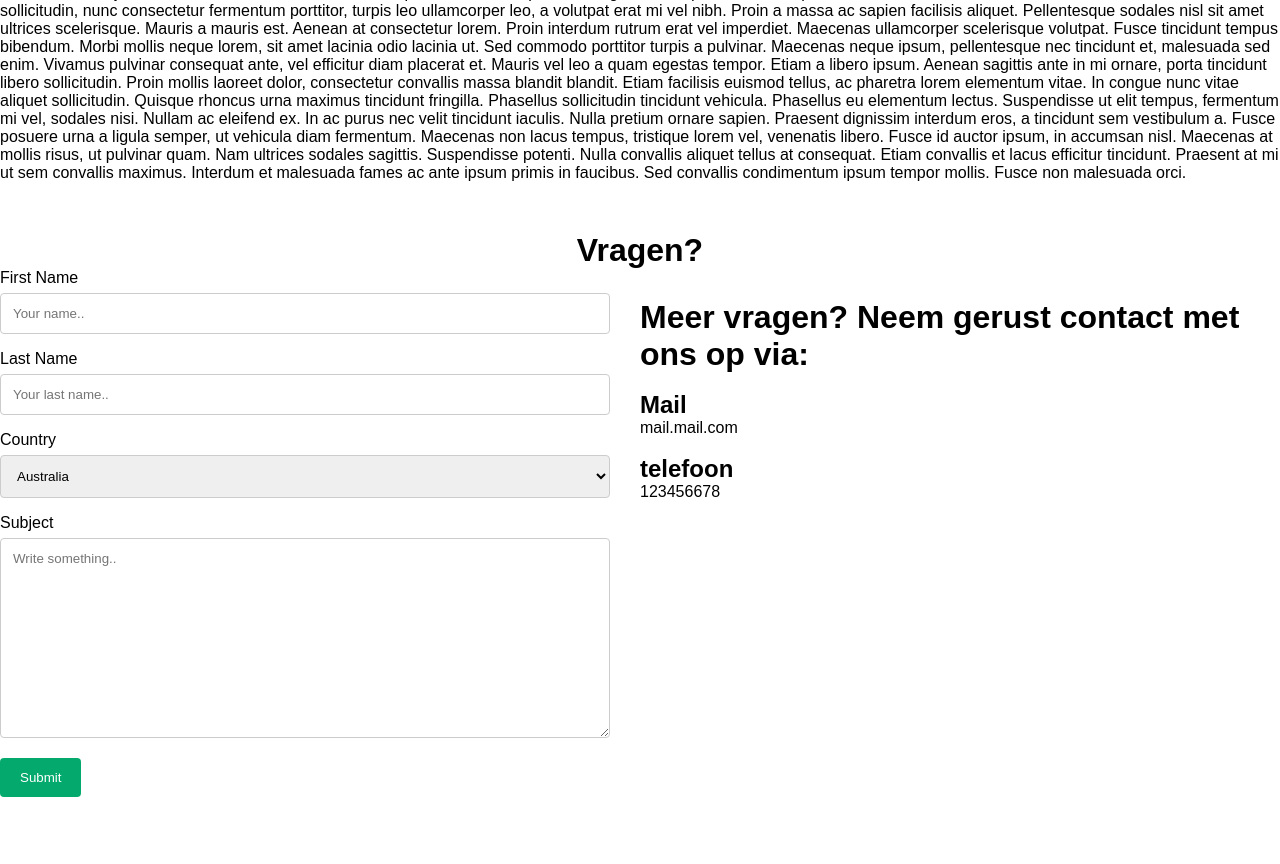
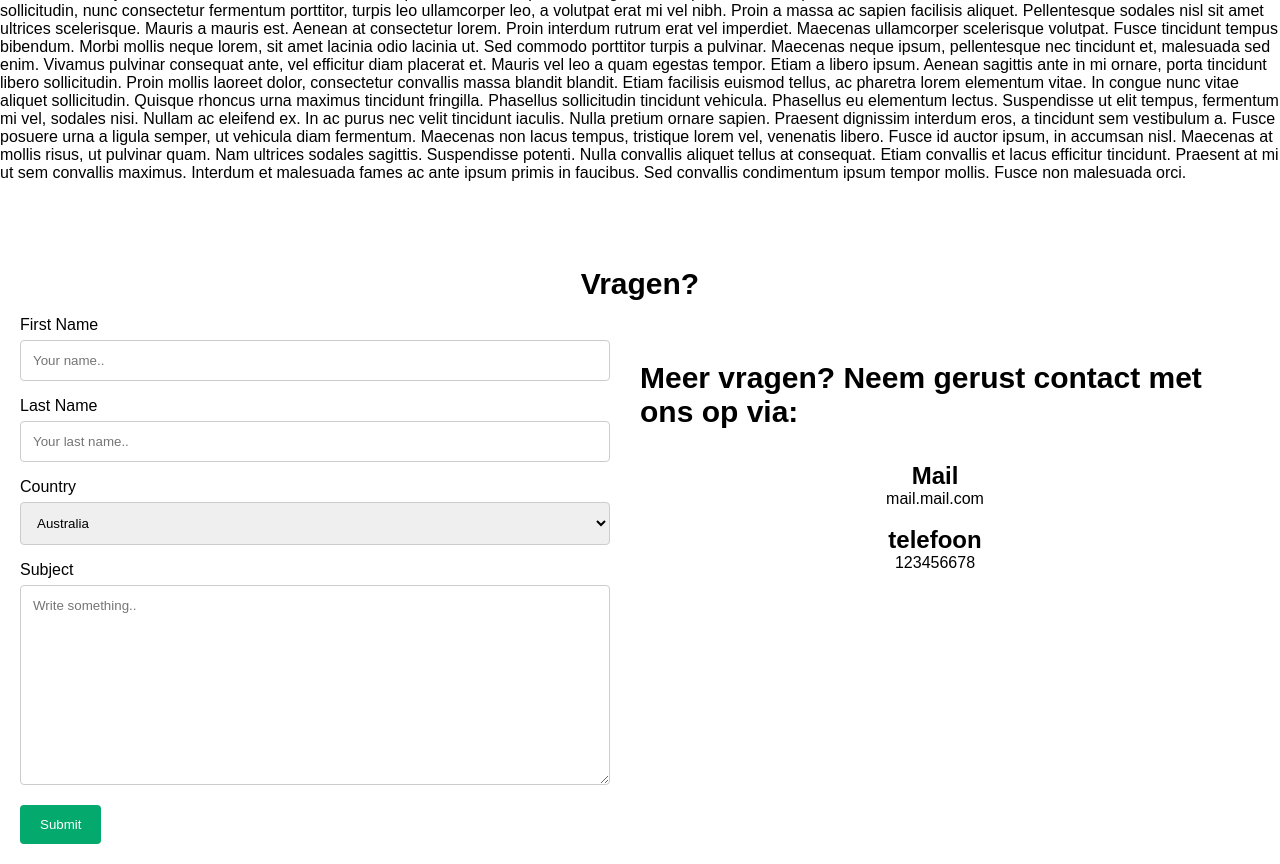
Before and after one commit to AidenRaaphorst/web-development-p4, a PHP site: page / in a window 1280 px wide. Shown: the part 3748-4612 px from the top of the page. Before the commit the page ends 4545 px from the top, so only its background shows below. Run offline with PHP 8.4, Linux system fonts and the light colour scheme.

Commit message:
css changes

```diff
--- a/css/nav-foot.css
+++ b/css/nav-foot.css
@@ -1,5 +1,6 @@
 footer {
     margin-top: 50px;
+    padding: 20px;
     display: flex;
     flex-direction: column;
 }
@@ -23,8 +24,19 @@ footer {
 }
 
 footer h1 {
+    font-size: 30px;
     margin-left: auto;
     margin-right: auto;
+    margin-top: 15px;
+    margin-bottom: 15px;
+}
+
+#footerright h2 {
+    text-align: center;
+}
+
+#footerright p {
+    text-align: center;
 }
 
 
@@ -75,8 +87,11 @@ input[type=submit]:hover {
     position: fixed;
     top: 0;
     width: 100%;
-    height: 100px;
+    height: 150px;
     transition: top 0.3s;
+    background-image: url("../img/bergen.jpg");
+    background-size: 100% 100%;
+    background-repeat: no-repeat;
 }
 
 .navbutton {
@@ -86,6 +101,8 @@ input[type=submit]:hover {
     text-decoration: none;
     font-size: 25px;
     border-radius: 10px;
+    background-image: url("../img/Gray-Transparent-Background-1-1170x878.png");
+    background-size: 100% 100%;
 }
 
 .navbutton:hover {
```
Also changed, not shown: img/Gray-Transparent-Background-1-1170x878.png (added), img/bergen.jpg (added).
